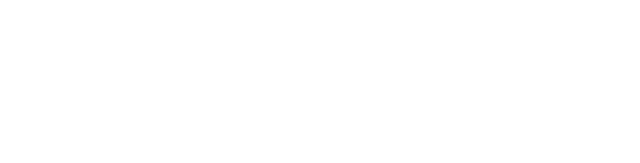
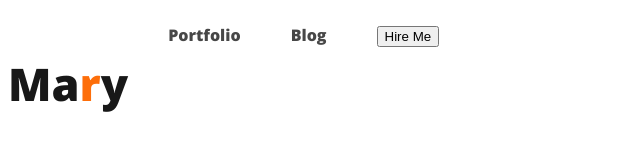
Before and after one commit to sakhawat-12/webdeveloper-portfolio, a plain HTML site: page index.html in a window 1280 px wide. Shown: the whole page, without its empty margins (0-640 px from the left). Drawn offline with nearby package versions, Linux system fonts and the light colour scheme.

Commit message:
addeed the navbar

```diff
--- a/index.html
+++ b/index.html
@@ -4,9 +4,24 @@
  <meta charset="UTF-8">
  <meta name="viewport" content="width=device-width, initial-scale=1.0">
  <title>web developer portfolio</title>
+<link rel="preconnect" href="https://fonts.googleapis.com">
+<link rel="preconnect" href="https://fonts.gstatic.com" crossorigin>
+<link href="https://fonts.googleapis.com/css2?family=Fira+Sans&family=Open+Sans:wght@800&display=swap" rel="stylesheet">
+
+
+
+ <link rel="stylesheet" href="styles/portfolio.css">
 </head>
 <body>
  <header>
+  <nav>
+   <h3 class="nav-title">Ma<span class="text-primary">r</span>y</h3>
+   <ul>
+    <li><a href="">Portfolio</a></li>
+    <li><a href="">Blog</a></li>
+    <li><button>Hire Me</button></li>
+   </ul>
+  </nav>
 
  </header>
  <main>
--- /dev/null
+++ b/styles/portfolio.css
@@ -0,0 +1,29 @@
+body{
+ font-family: 'Fira Sans', sans-serif;
+  font-family: 'Open Sans', sans-serif;
+}
+
+
+/* nav realeted styles */
+nav{
+ display: flex;
+}
+.nav-title{
+ color: #181818;
+ font-size: 45px;
+ font-weight: 800;
+}
+.text-primary{
+ color: #FD6E0A;
+}
+nav > ul{
+ display: flex;
+}
+nav li{
+ list-style: none;
+ margin-right: 50px;
+}
+nav a{
+ text-decoration: none;
+ color: #474747;
+}
```
